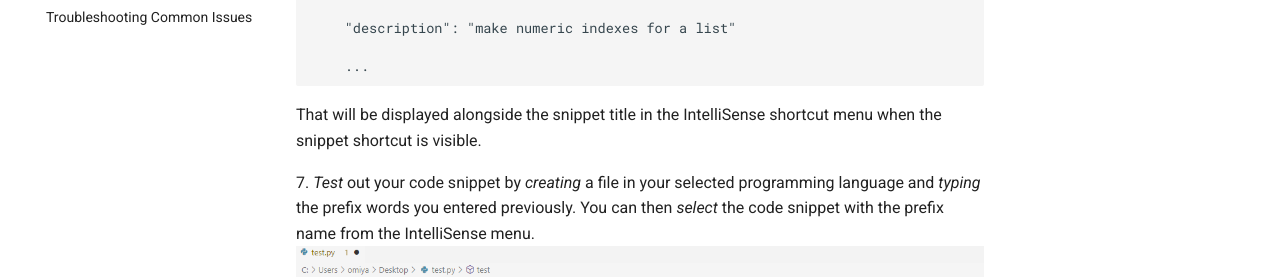
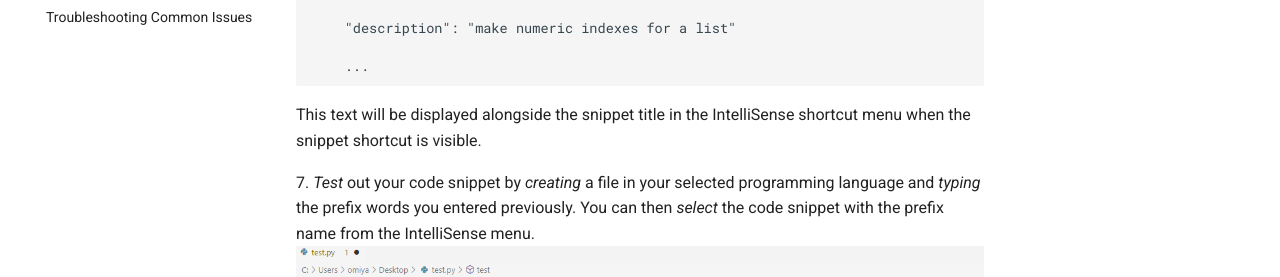
Before and after one commit to cc-dev-65535/mkdocs, an MkDocs documentation site: the page built from docs/collin - page4.md, in a window 1280 px wide and 900 px high, scrolled down 1974 px. Shown: the part 226-503 px from the top of the window. Built offline with MkDocs 1.6.1 and Material for MkDocs 9.7.7, drawn with Linux system fonts in a browser that asks for light colours.

Commit message:
Change page 4

````diff
--- a/docs/collin - page4.md
+++ b/docs/collin - page4.md
@@ -51,7 +51,7 @@ Use *placeholder values* of $1, $2, $3, and so on in ascending order that allow
 
     ...
 ```
-That will be displayed alongside the snippet title in the IntelliSense shortcut menu when the snippet shortcut is visible.
+This text will be displayed alongside the snippet title in the IntelliSense shortcut menu when the snippet shortcut is visible.
 
 7\. *Test* out your code snippet by *creating* a file in your selected programming language and *typing* the prefix words you entered previously. You can then *select* the code snippet with the prefix name from the IntelliSense menu.
 ![image](images/page4-img3.png)
````
